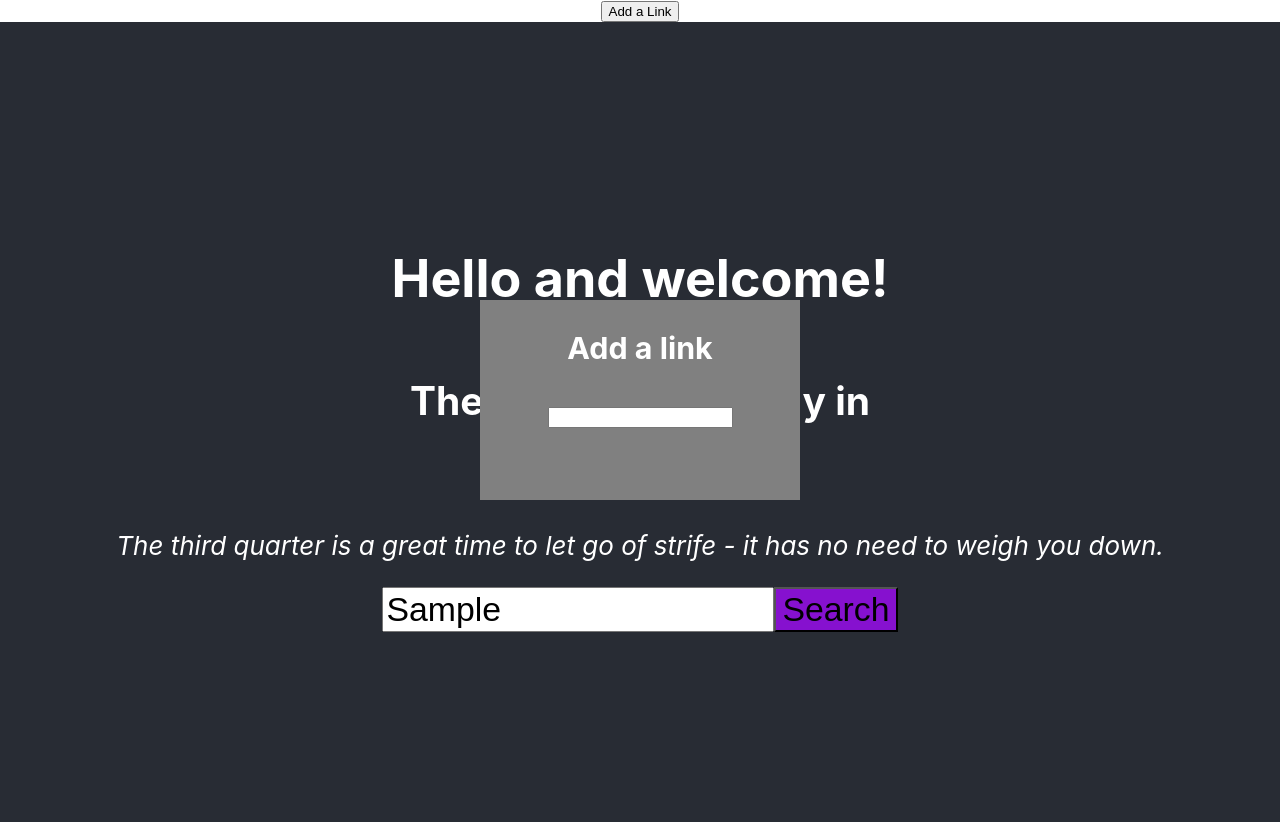
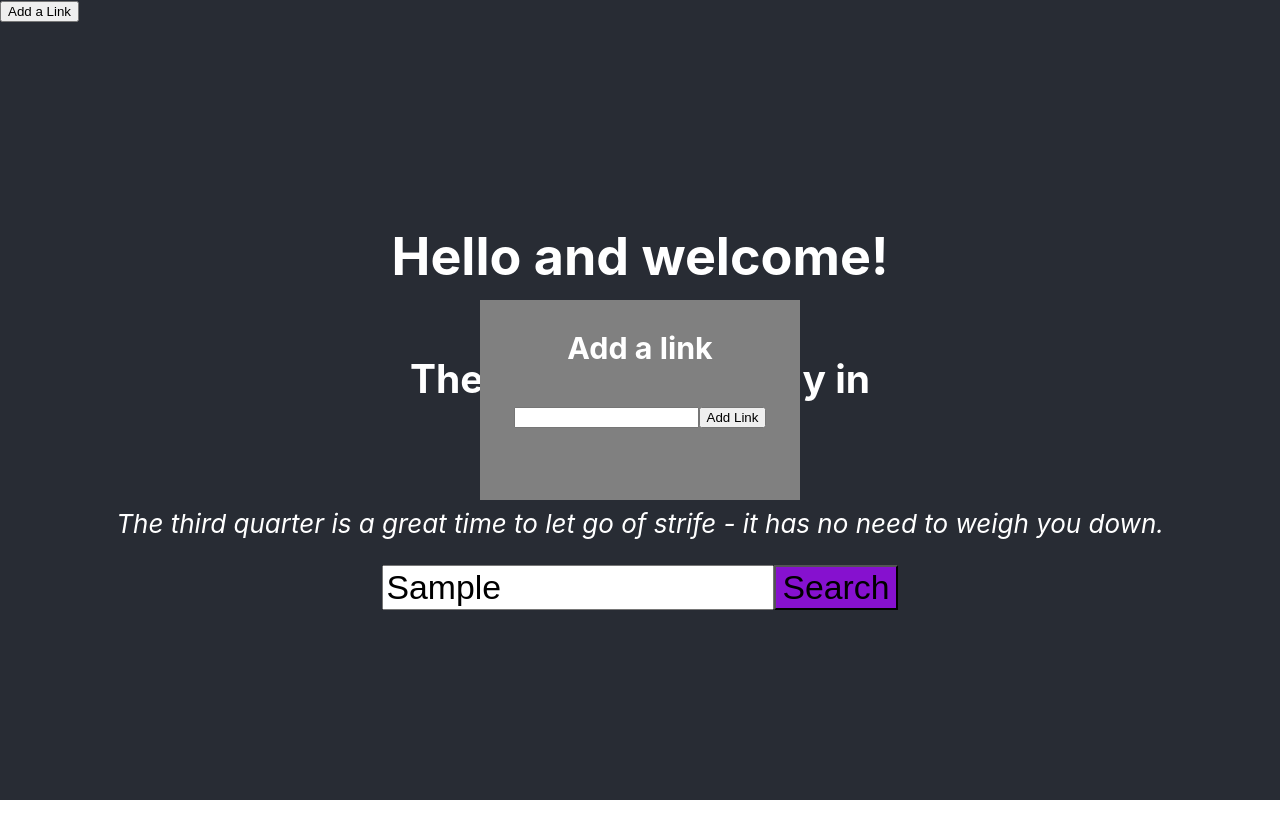
Before and after one commit to VortrusDev/start-page, a React (Create React App) app: page / in a window 1280 px wide. Both pictures are taken after typing "Sample" into the empty fields and a click on the button "Add a Link". After the commit the page ends 800 px from the top, so only its background shows below. Built offline with nearby package versions, Linux system fonts and the light colour scheme.

Commit message:
Reactive popup

```diff
--- a/src/App.tsx
+++ b/src/App.tsx
@@ -27,17 +27,25 @@ class App extends PureComponent<AppProps, AppState> {
 
   handleAddLinkPopup = () => {
     console.log("Opening the Add Link dialogue box");
-    this.setState({ AddingLink: true });
+    this.toggleAddingLinkPopup();
+  };
+
+  toggleAddingLinkPopup = () => {
+    this.setState({ AddingLink: !this.state.AddingLink });
   };
 
   handleAddLink = (link: string) => {
     console.log("Adding link " + link);
+
+    // Add to user preferences so we can read it when they return
+
+    this.setState({ AddingLink: false });
   };
 
   render() {
     return (
       <div className="App">
-        <NavBar onClickAddLink={this.handleAddLinkPopup} />
+        <NavBar onClickAddLink={this.handleAddLinkPopup} className="NavBar" />
         <header className="App-header">
           <h1>Hello and welcome!</h1>
           <h2 className="App-description">
@@ -60,7 +68,10 @@ class App extends PureComponent<AppProps, AppState> {
             </button>
           </form>
           {this.state.AddingLink && (
-            <AddLinkModal onAddLink={this.handleAddLink} />
+            <AddLinkModal
+              onAddLink={this.handleAddLink}
+              onClose={this.toggleAddingLinkPopup}
+            />
           )}
         </header>
       </div>
--- a/src/NavBar.css
+++ b/src/NavBar.css
@@ -0,0 +1,3 @@
+.NavBar {
+  position: fixed;
+}
--- a/src/Popup.css
+++ b/src/Popup.css
@@ -8,4 +8,6 @@
   margin: auto;
   width: 25vw;
   height: 25vh;
+  z-index: 1; /*So that the div below the popup can be queried to see if the
+                popup should be hidden*/
 }
--- a/src/components/AddLinkModal.tsx
+++ b/src/components/AddLinkModal.tsx
@@ -7,6 +7,7 @@ import { ChangeEvent, PureComponent } from "react";
 
 interface AddLinkModalProps {
   onAddLink: (link: string) => void;
+  onClose: () => void;
 }
 
 interface AddLinkModalState {
@@ -33,9 +34,26 @@ export class AddLinkModal extends PureComponent<
     this.setState({ link: event.target.value });
   };
 
+  handleClose = (event: React.MouseEvent<HTMLDivElement, MouseEvent>) => {
+    console.log(typeof event);
+    this.props.onClose();
+  };
+
   render() {
     return (
-      <div className="Popup">
+      <div
+        style={{
+          zIndex: 0,
+          width: "100vw",
+          height: "100vh",
+          position: "fixed",
+        }}
+        onClick={this.handleClose}
+      >
+        <div
+          className="Popup"
+          onClick={(event: any) => event.stopPropagation()}
+        >
           <h3>Add a link</h3>
           <form
             id="Add-link-form"
@@ -50,7 +68,9 @@ export class AddLinkModal extends PureComponent<
               onChange={this.handleChange}
               form="Add-link-form"
             ></input>
+            <button form="Add-link-form">Add Link</button>
           </form>
+        </div>
       </div>
     );
   }
--- a/src/components/NavBar.tsx
+++ b/src/components/NavBar.tsx
@@ -1,7 +1,7 @@
 import { PureComponent } from "react";
-
 interface NavBarProps {
   onClickAddLink: () => void;
+  className: string;
 }
 
 interface NavBarState {}
@@ -9,7 +9,7 @@ interface NavBarState {}
 export class NavBar extends PureComponent<NavBarProps, NavBarState> {
   render() {
     return (
-      <header>
+      <header className={this.props.className}>
         <button onClick={this.props.onClickAddLink}>Add a Link</button>
       </header>
     );
```
Also changed, not shown: src/components/LinkGrid.tsx (added, +7 -0 lines), 1 other file (tests, documents, lock files or other folders). Lines whose indentation alone changed are shown as unchanged.
